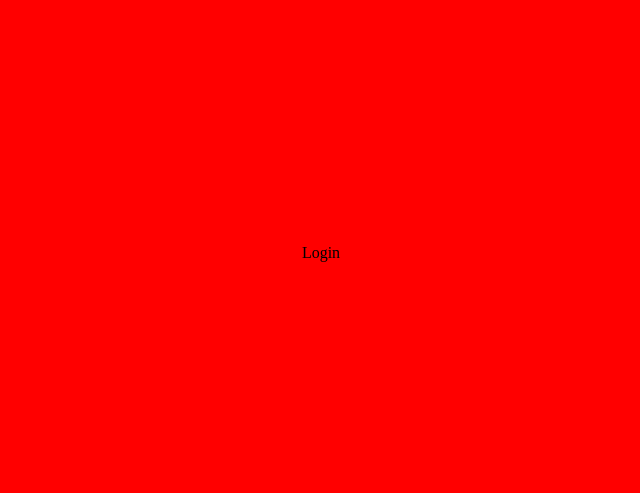
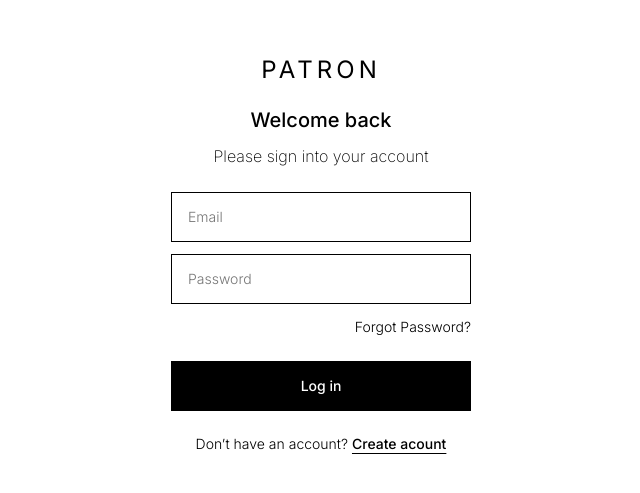
Before and after one commit to nicolasegpla/CRUD-users-with-strapi, a React (Vite) app in the folder client/: page / in a window 1280 px wide. Shown: the part 147-640 px from the top of the page, without its empty margins (319-959 px from the left). Built offline with nearby package versions, Linux system fonts and the light colour scheme.

Commit message:
M - login page layout

```diff
--- a/client/index.html
+++ b/client/index.html
@@ -5,6 +5,10 @@
     <link rel="icon" type="image/svg+xml" href="/vite.svg" />
     <meta name="viewport" content="width=device-width, initial-scale=1.0" />
     <title>Patron Masters</title>
+
+    <link rel="preconnect" href="https://fonts.googleapis.com">
+    <link rel="preconnect" href="https://fonts.gstatic.com" crossorigin>
+    <link href="https://fonts.googleapis.com/css2?family=Inter:wght@100..900&display=swap" rel="stylesheet">
   </head>
   <body>
     <div id="root"></div>
--- a/client/src/Components/Layout/layout.css
+++ b/client/src/Components/Layout/layout.css
@@ -6,12 +6,10 @@
     flex-direction: column;
     justify-content: center;
     align-items: center;
-    background-color: aqua;
 }
 
 @media (width >= 600px) {
     .layout{
         padding: 1.5rem;
-        background-color: red;
     }
 }
--- a/client/src/Pages/App/App.css
+++ b/client/src/Pages/App/App.css
@@ -5,5 +5,6 @@
 }
 
 .html {
-    font-size: 1rem;
+    font-family: "Inter", sans-serif;;
+    font-size: .875rem;
 }
--- a/client/src/Pages/Login/index.jsx
+++ b/client/src/Pages/Login/index.jsx
@@ -6,7 +6,21 @@ function Login() {
     return(
         <>
             <Layout>
-                Login
+                <div className="login-container">
+                    <h1 className="login-container__h1">PATRON</h1>
+                    <div className="login-container-div">
+                        <span className="login-container-div__span">Welcome back</span>
+                        <p className="login-container-div__p">Please sign into your account</p>
+                    </div>
+                    <form action="" className="login-container-form">
+                        <input className="login-container-form__input--email" type='text' placeholder="Email" />
+                        <input className="login-container-form__input--password" type='password' placeholder="Password"/>
+                        <p className="login-container-form__p">Forgot Password?</p>
+                        <input className="login-container-form__input--button" type='button' value='Log in'/>
+                    </form>
+                    <p className="login-container__p">Don’t have an account? <span className="login-container__p__span">Create acount</span>
+                    </p>
+                </div>
             </Layout>
         </>
     )
--- a/client/src/Pages/Login/login.css
+++ b/client/src/Pages/Login/login.css
@@ -0,0 +1,92 @@
+.login-container {
+    max-width: 600px;
+
+    padding: 1.5rem;
+    display: flex;
+    flex-direction: column;
+    justify-content: center;
+    align-items: center;
+    & .login-container__h1 {
+        font-size: 1.5rem;
+        font-family: "Inter", sans-serif;
+        font-weight: 400;
+        letter-spacing: .25rem;
+        color:#000000;
+    }
+    & .login-container-div {
+        width: auto;
+        height: auto;
+        margin-top: 1.5rem;
+        display: flex;
+        flex-direction: column;
+        justify-content: flex-start;
+        text-align: center;
+        gap: .75rem;
+        font-family: "Inter", sans-serif;
+        color: #000000;
+
+        & .login-container-div__span {
+            font-size: 1.25rem;
+            font-weight: 500;
+        }
+
+        & .login-container-div__p {
+            font-size: 1rem;
+            font-weight: 200;
+            line-height: 150%;
+        }
+
+    }
+    & .login-container-form {
+        margin-top: 1.5rem;
+        display: flex;
+        flex-direction: column;
+        justify-content: flex-start;
+        align-items: flex-end;
+        gap: .75rem;
+
+        & .login-container-form__input--email,
+        .login-container-form__input--password  {
+            width: 18.75rem;
+            height: 3.125rem;
+            padding-left: 1rem;
+            border: 1px solid #000000;
+            font-family: "Inter", sans-serif;
+            font-size: .875rem;
+            font-weight: 300;
+            color: #606060;
+        }
+
+        & .login-container-form__p {
+            font-family: "Inter", sans-serif;
+            font-size: .875rem;
+            font-weight: 300;
+            line-height: 150%;
+        }
+
+        & .login-container-form__input--button {
+            width: 18.75rem;
+            height: 3.125rem;
+            margin-top: .75rem;
+            font-family: "Inter", sans-serif;
+            font-size: .875rem;
+            font-weight: 500;
+            border: none;
+            color: #ffffff;
+            background-color: #000000;
+        }
+    }
+
+    & .login-container__p {
+        margin-top: 1.5rem;
+        font-family: "Inter", sans-serif;
+        font-size: .875rem;
+        font-weight: 300;
+
+        & .login-container__p__span {
+            font-weight: 500;
+            text-decoration: underline;
+            text-underline-offset: .25rem;
+        }
+    }
+}
```
